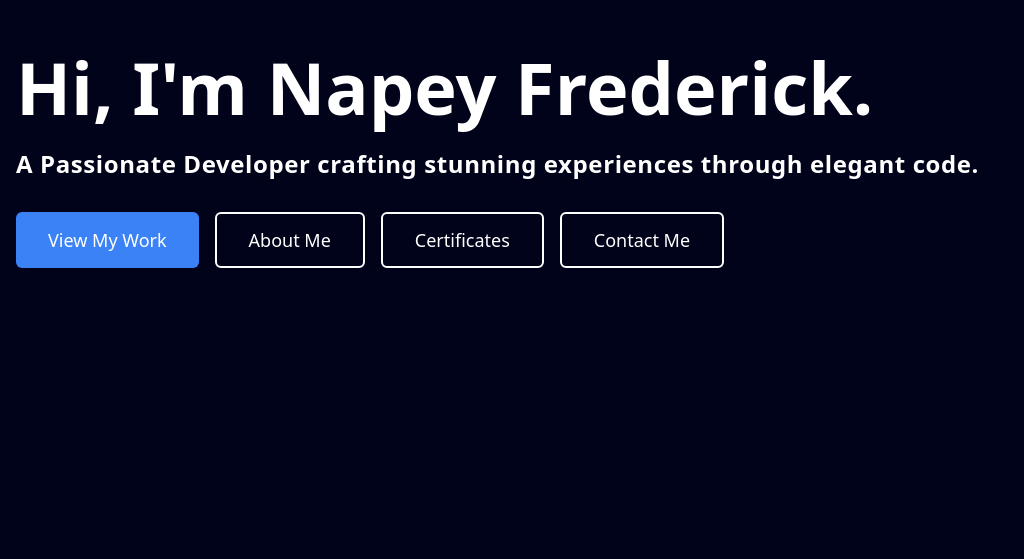
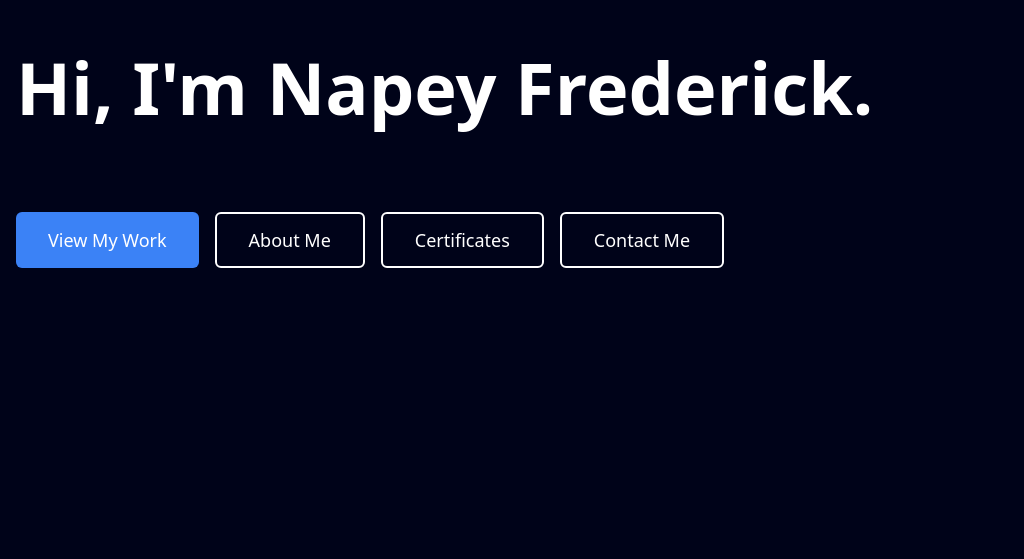
Before and after one commit to blindlit0/Portfolio, a Next.js app: page / in a window 1280 px wide. Shown: the part 241-800 px from the top of the page, without its empty margins (0-1024 px from the left). Built offline with nearby package versions, Linux system fonts and the light colour scheme.

Commit message:
fixed ESLint errors

```diff
--- a/components/About.tsx
+++ b/components/About.tsx
@@ -48,7 +48,7 @@ export default function About() {
             <div>
               <h3 className="text-2xl font-bold text-white mb-4">My Journey</h3>
               <p className="text-gray-300 leading-relaxed">
-                I'm a passionate software developer with a strong foundation in web development.
+                I&apos;m a passionate software developer with a strong foundation in web development.
                 My journey in tech began with a curiosity for creating digital experiences,
                 and that curiosity has evolved into a professional pursuit of excellence in
                 software development.
--- a/components/Hero.tsx
+++ b/components/Hero.tsx
@@ -29,7 +29,7 @@ export default function Hero() {
               transition={{ duration: 0.8, delay: 0.2 }}
               className="text-5xl md:text-7xl font-bold text-white mb-6"
             >
-              Hi, I'm Napey Frederick.
+              Hi, I&apos;m Napey Frederick.
             </motion.h1>
             <motion.div
               initial={{ opacity: 0, y: 20 }}
--- a/components/Projects.tsx
+++ b/components/Projects.tsx
@@ -59,7 +59,7 @@ export default function Projects() {
         >
           <h2 className="text-4xl md:text-5xl font-bold text-white mb-4">My Projects</h2>
           <p className="text-gray-400 text-lg max-w-2xl mx-auto">
-            Here are some of the projects I've worked on
+            Here are some of the projects I&apos;ve worked on
           </p>
         </motion.div>
 
--- a/components/ui/TextGenerateEffect.tsx
+++ b/components/ui/TextGenerateEffect.tsx
@@ -1,62 +1,68 @@
 "use client";
-import { useEffect } from "react";
-import { motion, stagger, useAnimate } from "framer-motion";
+import { useEffect, useRef } from "react";
+import { motion, useAnimation } from "framer-motion";
 import { cn } from "@/lib/utils";
 
 export const TextGenerateEffect = ({
   words,
   className,
-  filter = true,
+  filter,
   duration = 0.5,
 }: {
   words: string;
   className?: string;
-  filter?: boolean;
+  filter?: string;
   duration?: number;
 }) => {
-  const [scope, animate] = useAnimate();
-  let wordsArray = words.split(" ");
+  const scope = useRef<HTMLDivElement>(null);
+  const controls = useAnimation();
+
   useEffect(() => {
-    animate(
-      "span",
-      {
+    const animate = async () => {
+      if (!scope.current) return;
+      await controls.start({
         opacity: 1,
-        filter: filter ? "blur(0px)" : "none",
-      },
-      {
-        duration: duration ? duration : 1,
-        delay: stagger(0.2),
-      }
-    );
-  }, [scope.current]);
+        transition: {
+          duration: duration,
+          ease: "easeInOut",
+        },
+      });
+    };
+
+    animate();
+  }, [controls, duration]);
 
   const renderWords = () => {
-    return (
-      <motion.div ref={scope}>
-        {wordsArray.map((word, idx) => {
-          return (
-            <motion.span
-              key={word + idx}
-              className="dark:text-white text-black opacity-0"
-              style={{
-                filter: filter ? "blur(10px)" : "none",
-              }}
-            >
-              {word}{" "}
-            </motion.span>
-          );
-        })}
-      </motion.div>
-    );
+    const wordsArray = words.split(" ");
+    return wordsArray.map((word, idx) => {
+      return (
+        <motion.span
+          key={word + idx}
+          className="opacity-0"
+          initial={{ opacity: 0 }}
+          animate={controls}
+          transition={{
+            duration: duration,
+            delay: idx * 0.1,
+          }}
+        >
+          {word}{" "}
+        </motion.span>
+      );
+    });
   };
 
   return (
-    <div className={cn("font-bold", className)}>
+    <motion.div
+      ref={scope}
+      className={cn("font-bold", className)}
+      initial={{ opacity: 0 }}
+    >
       <div className="mt-4">
-        <div className=" dark:text-white text-black text-2xl leading-snug tracking-wide">
+        <div className="text-2xl leading-snug tracking-wide">
           {renderWords()}
         </div>
       </div>
-    </div>
+    </motion.div>
   );
 };
```
